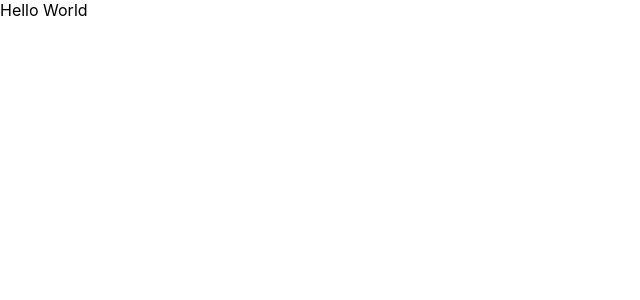
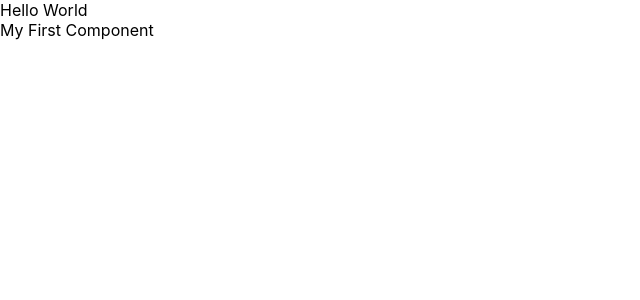
Before and after one commit to Pauldev18/ReactJs, a React (Create React App) app: page / in a window 1280 px wide. Shown: the top 300 px of the page, without its empty margins (0-640 px from the left). Built offline with nearby package versions, Linux system fonts and the light colour scheme.

Commit message:
Hoc Class Component

```diff
--- a/src/App.js
+++ b/src/App.js
@@ -1,10 +1,11 @@
 import logo from './logo.svg';
 import './App.css';
-
+import MyComponent from './components/MyComponent';
 function App() {
   return (
     <div>
       Hello World
+      <MyComponent></MyComponent>
     </div>
     // <div className="App">
     //   <header className="App-header">
--- /dev/null
+++ b/src/components/MyComponent.js
@@ -0,0 +1,11 @@
+import React from "react";
+class MyComponent extends React.Component{
+  render(){
+    return(
+      <div>
+        My First Component
+      </div>
+    )
+  }
+}
+export default MyComponent;
```
